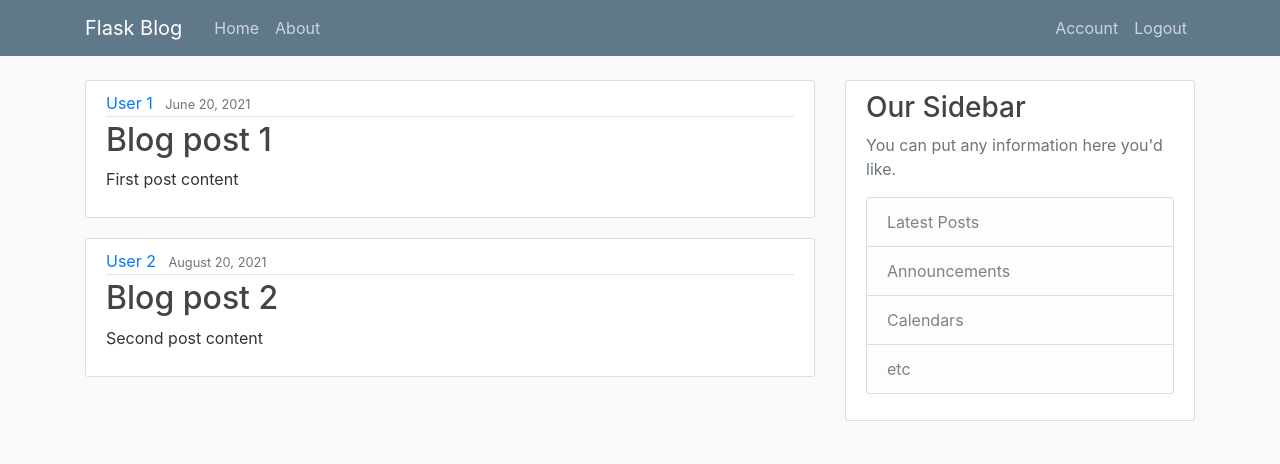
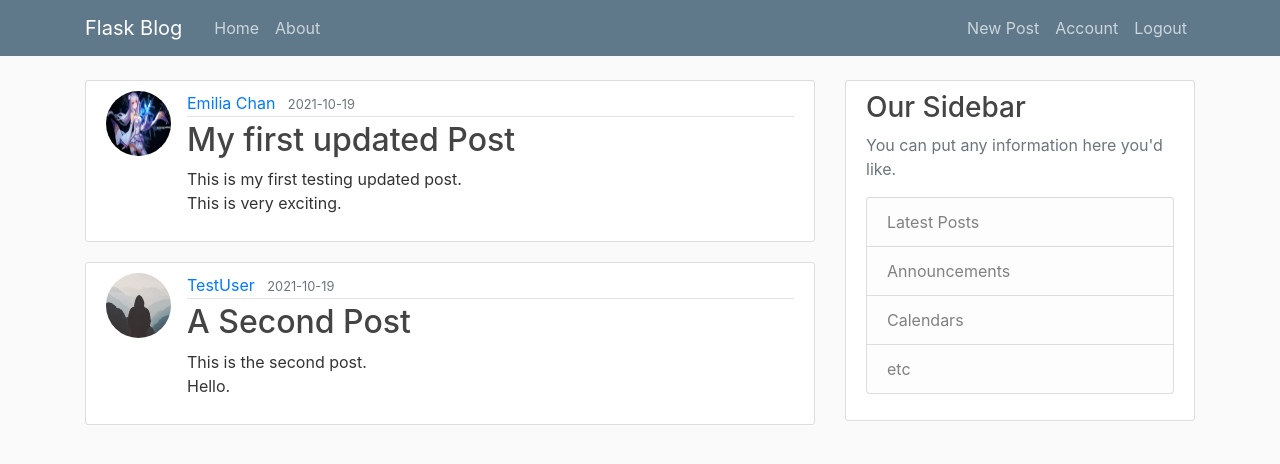
Before and after one commit to Debojyoti-Bhattacharyya/Flask-Blog, a Flask app: page /home in a window 1280 px wide. Shown: the top 464 px of the page. Run offline with Flask 2, Linux system fonts and the light colour scheme; a user stored in the database is signed in; data comes from the database, SQL or seed files in the repository; both versions use the stored data as it was after the commit; some libraries are stand-ins or nearby versions.

Commit message:
post add, update and delete features added

```diff
--- a/flaskblog/routes.py
+++ b/flaskblog/routes.py
@@ -1,31 +1,17 @@
 import os
 import secrets
 from PIL import Image
-from flask import render_template, url_for, flash, redirect, request
+from flask import render_template, url_for, flash, redirect, request, abort
 from flaskblog import app, db, bcrypt
-from flaskblog.forms import RegistrationForm, LoginForm, UpdateAccountForm
+from flaskblog.forms import RegistrationForm, LoginForm, UpdateAccountForm, PostForm
 from flaskblog.models import User, Post
 from flask_login import login_user, current_user, logout_user, login_required
-
-posts = [
-    {
-        'author': 'User 1',
-        'title': 'Blog post 1',
-        'content': 'First post content',
-        'date_posted': 'June 20, 2021'
-    },
-    {
-        'author': 'User 2',
-        'title': 'Blog post 2',
-        'content': 'Second post content',
-        'date_posted': 'August 20, 2021'
-    }
-]
 
 
 @app.route('/')
 @app.route('/home')
 def home():
+    posts = Post.query.all()
     return render_template('home.html', title='Home', posts=posts)
 
 
@@ -103,3 +89,55 @@ def account():
         form.email.data = current_user.email
     image_file = url_for('static', filename='profile_pics/' + current_user.image_file)
     return render_template('account.html', title='Account', image_file=image_file, form=form)
+
+
+@app.route("/post/new", methods=['GET', 'POST'])
+@login_required
+def new_post():
+    form = PostForm()
+    if form.validate_on_submit():
+        post = Post(title=form.title.data, content=form.content.data, author=current_user)
+        db.session.add(post)
+        db.session.commit()
+        flash('Your post has been created!', 'success')
+        return redirect(url_for('home'))
+    return render_template('create_post.html', title='New Post',
+                           form=form, legend='New Post')
+
+
+@app.route("/post/<int:post_id>")
+def post(post_id):
+    post = Post.query.get_or_404(post_id)
+    return render_template('post.html', title=post.title, post=post)
+
+
+@app.route("/post/<int:post_id>/update", methods=['GET', 'POST'])
+@login_required
+def update_post(post_id):
+    post = Post.query.get_or_404(post_id)
+    if post.author != current_user:
+        abort(403)
+    form = PostForm()
+    if form.validate_on_submit():
+        post.title = form.title.data
+        post.content = form.content.data
+        db.session.commit()
+        flash('Your post has been updated!', 'success')
+        return redirect(url_for('post', post_id=post.id))
+    elif request.method == 'GET':
+        form.title.data = post.title
+        form.content.data = post.content
+    return render_template('create_post.html', title='Update Post',
+                           form=form, legend='Update Post')
+
+
+@app.route("/post/<int:post_id>/delete", methods=['POST'])
+@login_required
+def delete_post(post_id):
+    post = Post.query.get_or_404(post_id)
+    if post.author != current_user:
+        abort(403)
+    db.session.delete(post)
+    db.session.commit()
+    flash('Your post has been deleted!', 'success')
+    return redirect(url_for('home'))
--- a/flaskblog/templates/home.html
+++ b/flaskblog/templates/home.html
@@ -2,14 +2,15 @@
 {% block content %}
     {% for post in posts %}
         <article class="media content-section">
-          <div class="media-body">
-            <div class="article-metadata">
-              <a class="mr-2" href="#">{{ post.author }}</a>
-              <small class="text-muted">{{ post.date_posted }}</small>
+            <img class="rounded-circle article-img" src="{{ url_for('static', filename='profile_pics/' + post.author.image_file) }}">
+            <div class="media-body">
+              <div class="article-metadata">
+                <a class="mr-2" href="#">{{ post.author.username }}</a>
+                <small class="text-muted">{{ post.date_posted.strftime('%Y-%m-%d') }}</small>
+              </div>
+              <h2><a class="article-title" href="{{ url_for('post', post_id=post.id) }}">{{ post.title }}</a></h2>
+              <p class="article-content">{{ post.content }}</p>
             </div>
-            <h2><a class="article-title" href="#">{{ post.title }}</a></h2>
-            <p class="article-content">{{ post.content }}</p>
-          </div>
         </article>
     {% endfor %}
 {% endblock content %}
--- a/flaskblog/templates/layout.html
+++ b/flaskblog/templates/layout.html
@@ -31,6 +31,7 @@
             <!-- Navbar Right Side -->
             <div class="navbar-nav">
                 {% if current_user.is_authenticated %}
+                  <a class="nav-item nav-link" href="{{ url_for('new_post') }}">New Post</a>
                   <a class="nav-item nav-link" href="{{ url_for('account') }}">Account</a>
                   <a class="nav-item nav-link" href="{{ url_for('logout') }}">Logout</a>
                 {% else %}
```
Also changed, not shown: flaskblog/forms.py (+7 -1 lines), flaskblog/site.db.
